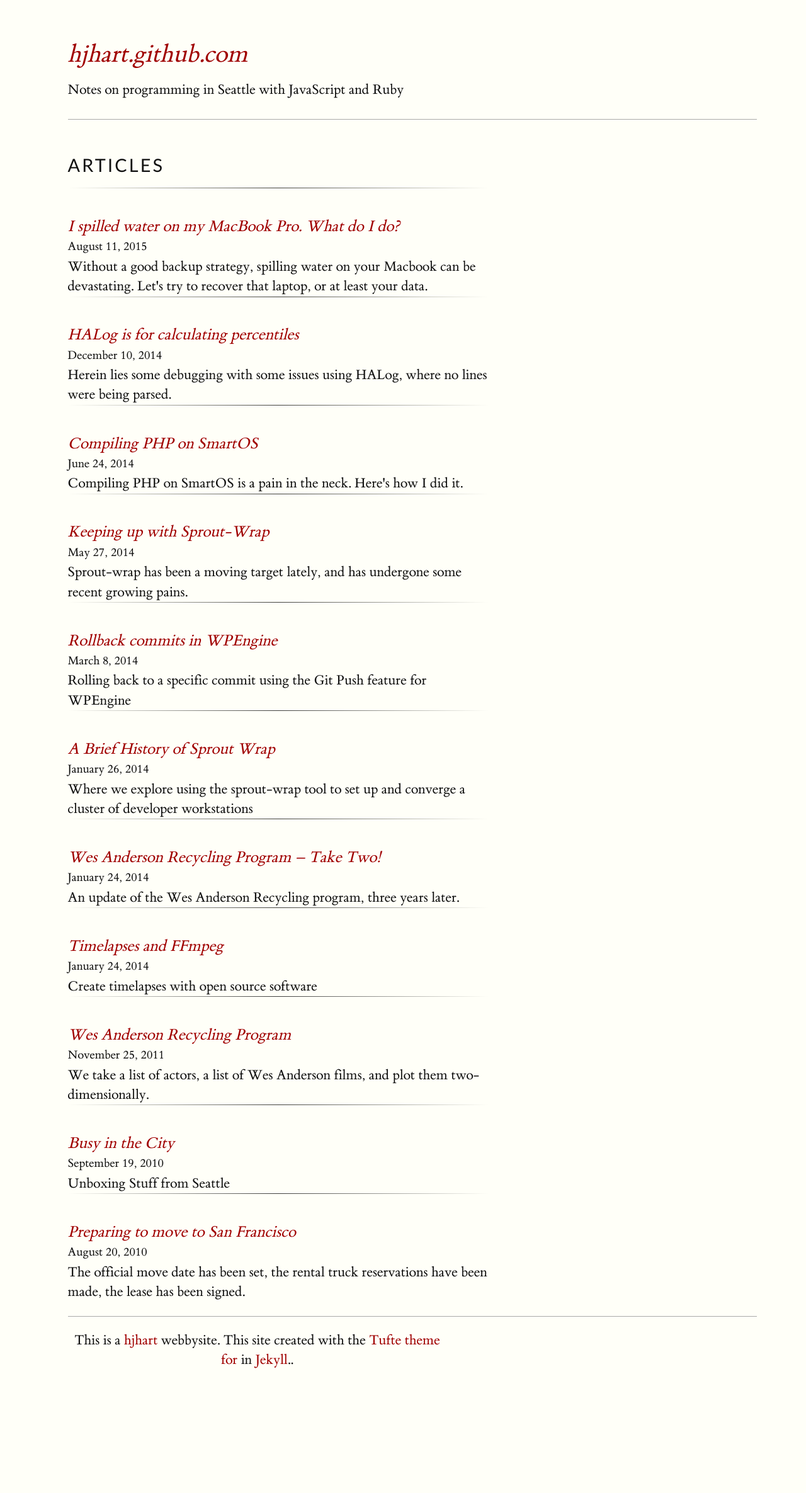
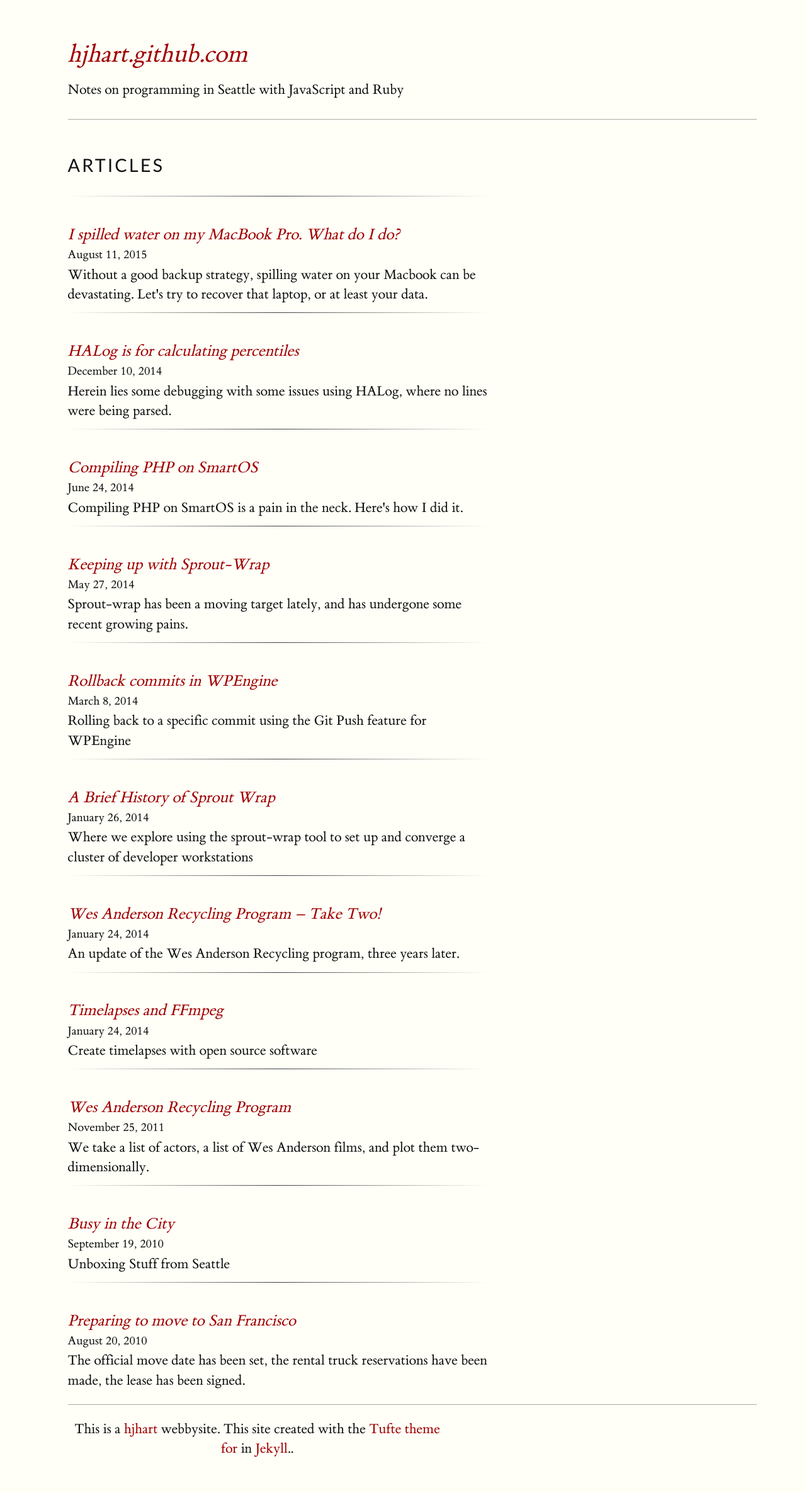
Before and after one commit to hjhart/hjhart.blog, a Jekyll site: the page built from index.html, in a window 1280 px wide. Shown: the whole page at 63% size. Built offline with Jekyll 4.4.1, drawn with Linux system fonts in a browser that asks for light colours; before the commit the page ends 2230 px from its top, so only the background shows below that.

Commit message:
Make margins slightly bigger on horizontal rule

```diff
--- a/css/tufte.scss
+++ b/css/tufte.scss
@@ -163,6 +163,7 @@ hr.slender {
     border: 0;
     height: 1px;
     margin-bottom:2.8rem;
+    margin-top:0.8rem;
     background-image: -webkit-linear-gradient(left, rgba(0,0,0,0), rgba(0,0,0,0.75), rgba(0,0,0,0));
     background-image:    -moz-linear-gradient(left, rgba(0,0,0,0), rgba(0,0,0,0.75), rgba(0,0,0,0));
     background-image:     -ms-linear-gradient(left, rgba(0,0,0,0), rgba(0,0,0,0.75), rgba(0,0,0,0));
```
